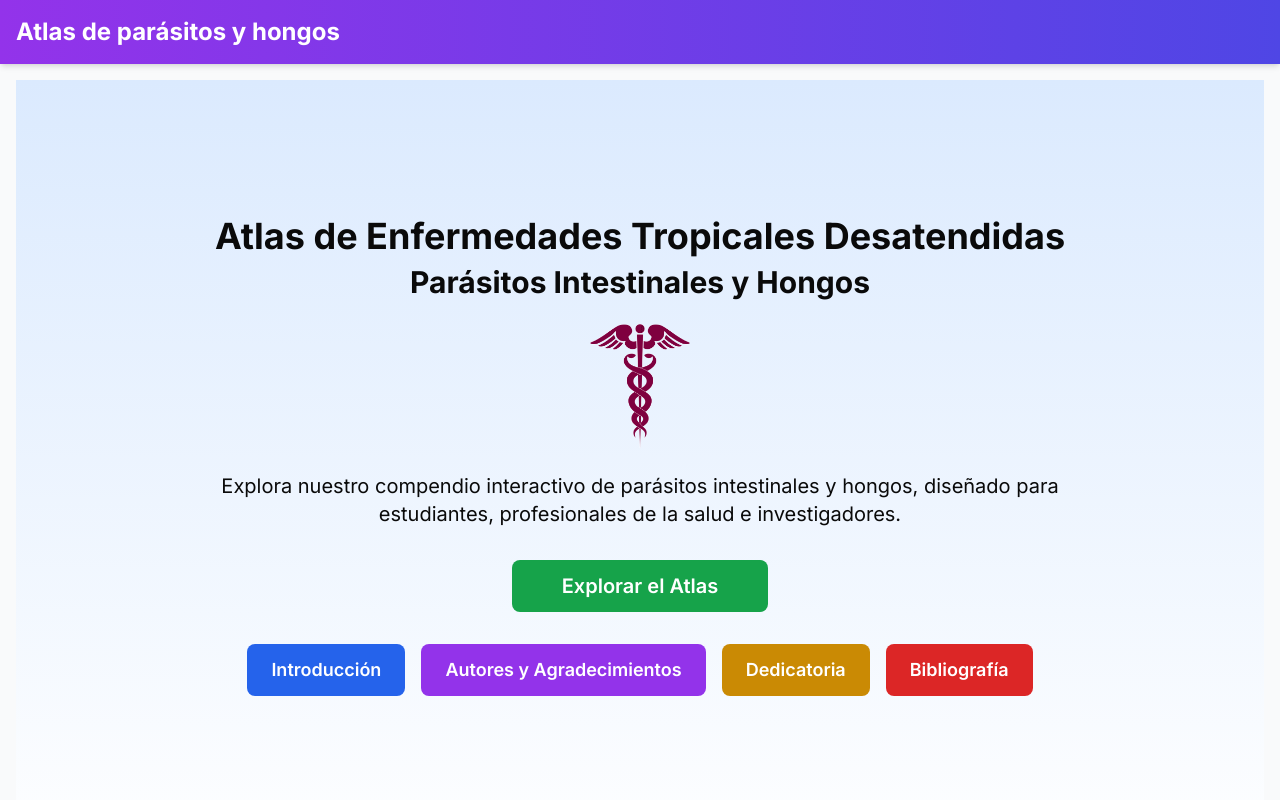
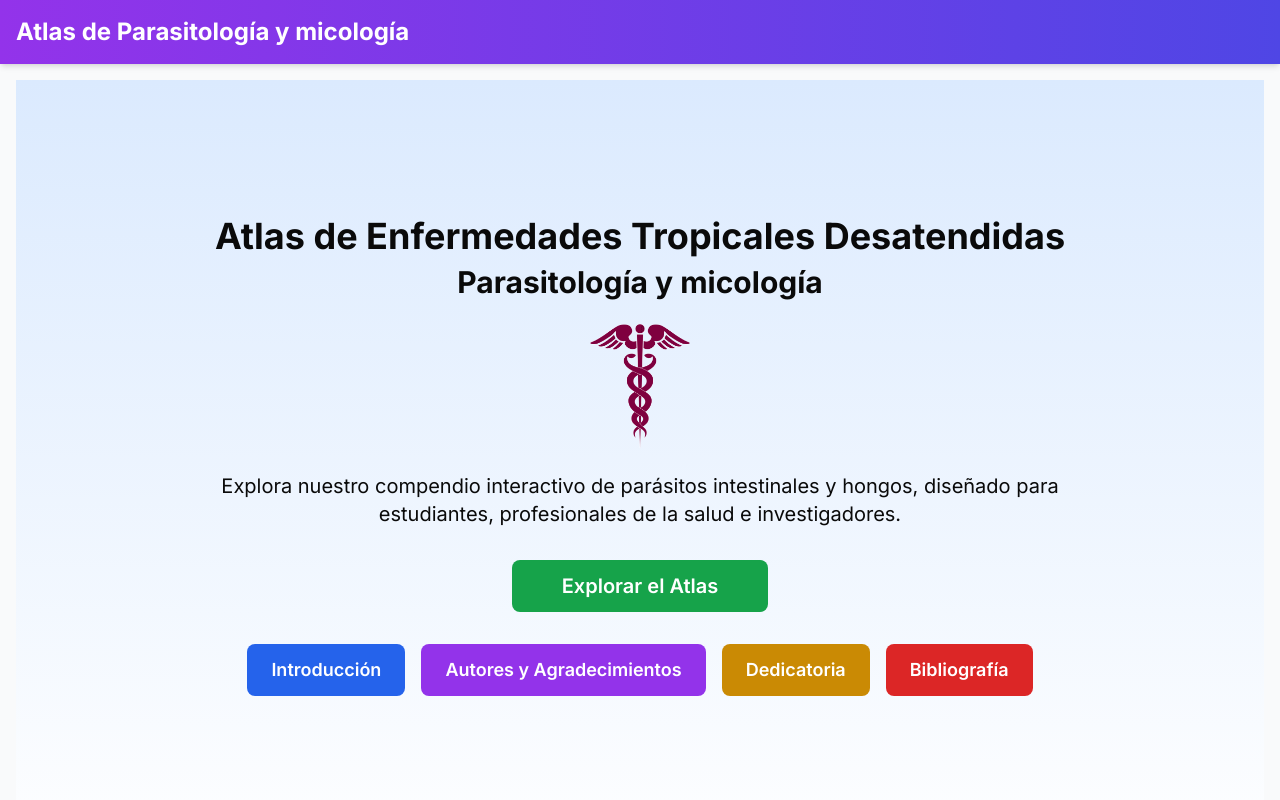
Before and after one commit to dromu/atlas-parasitos, a Next.js app: page / in a window 1280 px wide. Shown: the top 800 px of the page. Built offline with nearby package versions, Linux system fonts and the light colour scheme.

Commit message:
corregido el titulo

```diff
--- a/app/dataMicosis/micosis.ts
+++ b/app/dataMicosis/micosis.ts
@@ -492,7 +492,7 @@ export type MicosisCategory = {
               categories: {
                   quistes: {
                       title: '',
-                      description: `los agentes causantes de esta micosis pertenecen un grupo de hongos denominados mucorales,
+                      description: `Los agentes causantes de esta micosis pertenecen un grupo de hongos denominados mucorales,
                       *Mucor* spp, *Rhizomucors* spp, *Rhizopus* spp, *Cunninhanella* spp etc. Cuyo habitad es la materia orgánica en
                       descomposición, son aerotolerantes, con afinidad por el hierro, con tropismo por los vasos sanguíneos,
                       se pueden adquirir a través de trauma, e inhalación, causan cuadros principalmente subcutáneos, a veces
--- a/app/layout.tsx
+++ b/app/layout.tsx
@@ -26,7 +26,7 @@ export default function RootLayout({
         <header className="bg-gradient-to-r from-purple-600 to-indigo-600 text-white p-4 shadow-md">
           <div className="max-w-7xl mx-auto">
             <Link href="/" className="text-2xl font-bold text-white hover:text-purple-200 transition-colors">
-              Atlas de parásitos y hongos
+              Atlas de Parasitología y micología
             </Link>
           </div>
         </header>
--- a/app/page.tsx
+++ b/app/page.tsx
@@ -6,7 +6,7 @@ export default function WelcomePage() {
     <div className="min-h-screen flex flex-col justify-center items-center bg-gradient-to-b from-blue-100 to-white p-4">
       <main className="text-center max-w-4xl mx-auto">
         <h1 className="text-4xl font-bold mb-2">Atlas de Enfermedades Tropicales Desatendidas</h1>
-        <h2 className="text-3xl font-bold mb-6">Parásitos Intestinales y Hongos</h2>
+        <h2 className="text-3xl font-bold mb-6">Parasitología y micología</h2>
         <Image
           src="/images/salud.png?height=200&width=200"
           alt="Icono representativo de parasitología"
```
